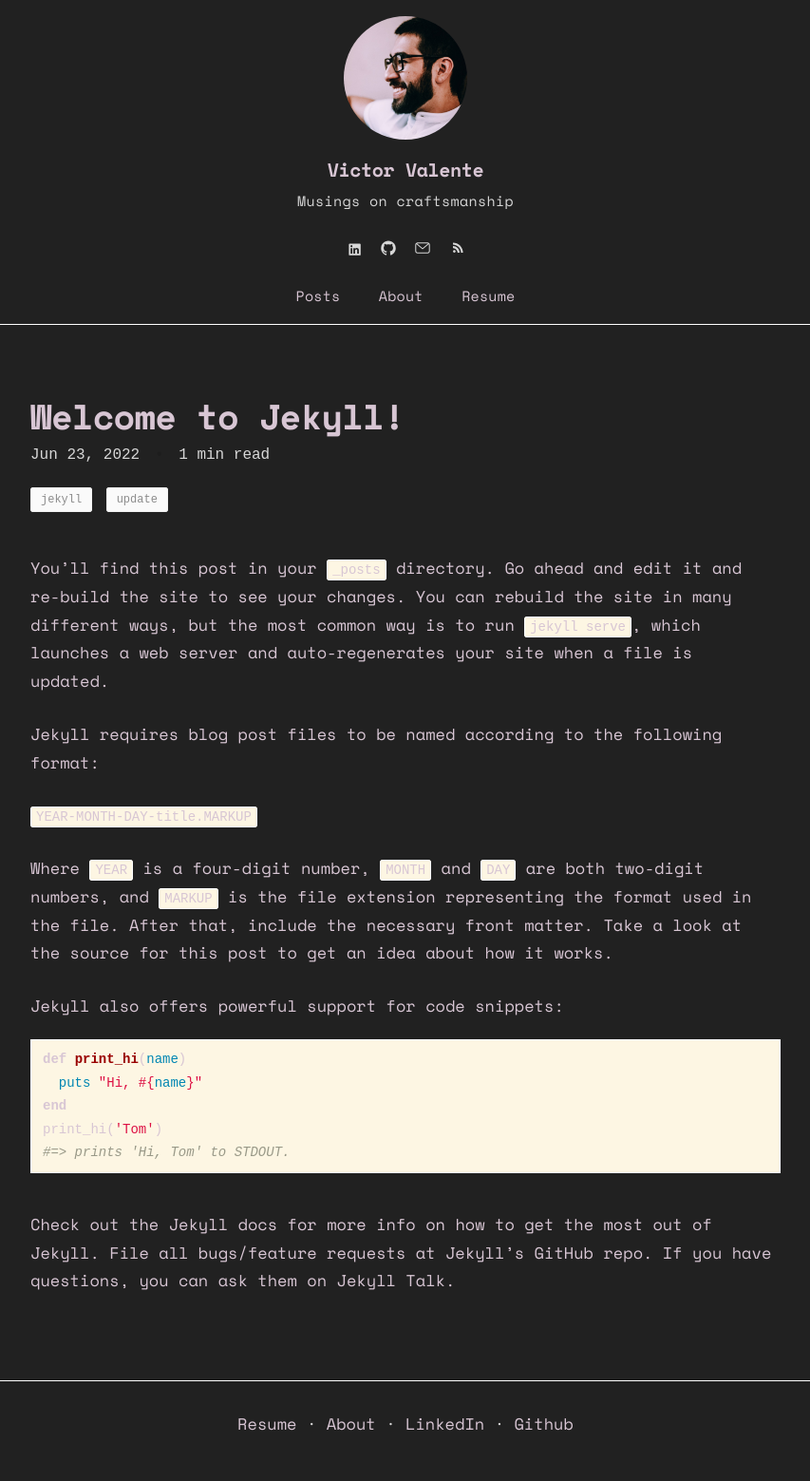
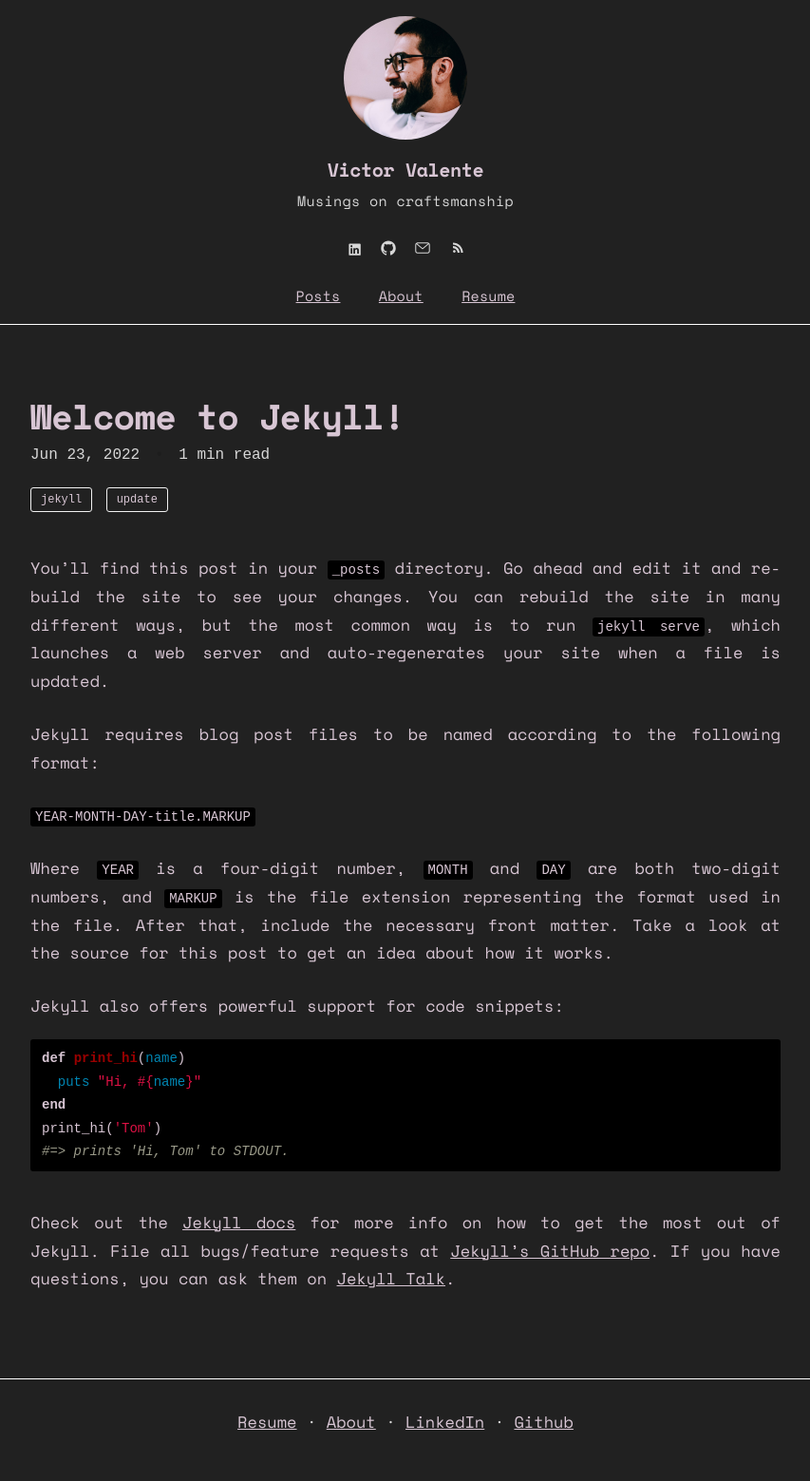
Before and after one commit to victorvalentee/victorvalentee.github.io, a Jekyll site: the page built from _posts/2022-06-23-welcome-to-jekyll.markdown, in a window 1280 px wide. Shown: the whole page at 95% size, without its empty margins (213-1066 px from the left). Built offline with Jekyll 4.4.1, drawn with Linux system fonts in a browser that asks for light colours.

Commit message:
style changes: header links, hidden links, and all kinds of links.
Signed-off-by: victorvalentee <victorvalentee@gmail.com>

```diff
--- a/_includes/header.html
+++ b/_includes/header.html
@@ -6,12 +6,17 @@
               <img title="Victor Valente"
                    alt="Victor Valente"
                    src="/images/profile_pic.jpeg"
-                   class="photo" />
+                   class="photo"
+              />
           </a>
     </div>
 
-    <h3>Victor Valente</h3>
-    <p class="site-description">{{site.description}}</p>
+    <a class=hidden-link href="{{ site.url }}">
+      <div>
+        <h3>Victor Valente</h3>
+        <p class="site-description">{{site.description}}</p>
+      </div>
+    </a>
 
     <ul class="social-media-list">
       <li>
--- a/_includes/icon-linkedin.html
+++ b/_includes/icon-linkedin.html
@@ -1 +1 @@
-<a href="https://linkedin.com/in/{{ include.username }}" target="_blank" title="GitHub"><span class="icon icon--linkedin">{% include icon-linkedin.svg %}</span></a>
+<a href="https://linkedin.com/in/{{ include.username }}" target="_blank" title="LinkedIn"><span class="icon icon--linkedin">{% include icon-linkedin.svg %}</span></a>
--- a/_sass/_base.scss
+++ b/_sass/_base.scss
@@ -14,6 +14,7 @@
  * Basic styling
  */
 body {
+    text-align:justify;
     font: $base-font-weight #{$base-font-size}/#{$base-line-height} $base-font-family;
     color: $text-color;
     line-height: $base-line-height;
@@ -97,19 +98,13 @@
  */
 a {
     color: $text-color;
-    text-decoration: none;
 
     &:visited {
         color: darken($text-color, 15%);
     }
 
     &:hover {
-        color: $text-color;
-        text-shadow:
-            -3px 0px 3px yellow,
-            3px 0px 3px yellow,
-            6px 0px 6px yellow,
-            -6px 0px 6px yellow;
+        color: #f60;
     }
 }
 
@@ -155,9 +150,8 @@
 pre,
 code {
     font-size: $base-font-size - 3;
-    border: 1.3px solid $grey-color-light;
     border-radius: 3px;
-    background-color: #fdf6e3;
+    background-color: black;
     font-family: 'Andale Mono', monospace;
 }
 
--- a/_sass/_layout.scss
+++ b/_sass/_layout.scss
@@ -32,7 +32,6 @@
     }
 
     .page-link {
-        color: $text-color;
         line-height: $base-line-height;
         font-size: $base-font-size - 2;
         letter-spacing: .013em;
@@ -49,6 +48,10 @@
            }
         }
     }
+
+    .page-link:visited {
+        color: $text-color;
+    }
 }
 
 .post .tags code + code {
@@ -60,11 +63,10 @@
    font-family: 'Andale Mono', monospace;
    font-weight: 400;
    font-style: normal;
-   color: rgba(0, 0, 0, 0.44);
    font-size: $base-font-size - 5;
    letter-spacing: 0;
    text-decoration: none;
-   background: #fafafa;
+   background: #212121;
    border-radius: 3px;
    border: 1px solid #f0f0f0;
    text-transform: lowercase;
@@ -106,6 +108,19 @@
 
 .post-header + .post-content {
    margin-top: $spacing-unit * 1.5;
+}
+
+/**
+ * Links
+ */
+.hidden-link {
+    color: $text-color;
+    pointer-events: none;
+    text-decoration: none;
+}
+
+.hidden-link:visited {
+    color: $text-color;
 }
 
 
@@ -512,11 +527,15 @@
 }
 
 .icon--github:hover svg path {
-   fill: #800080;
+   fill: #f60;
 }
 
 .icon--mail:hover svg path {
-   fill: #d14836;
+   fill: #f60;
+}
+
+.icon--linkedin:hover svg path {
+   fill: #f60;
 }
 
 .icon--rss svg, .icon--mail svg {
--- a/_sass/_syntax-highlighting.scss
+++ b/_sass/_syntax-highlighting.scss
@@ -2,7 +2,6 @@
  * Syntax highlighting styles
  */
 .highlight {
-    background: #fff;
     @extend %vertical-rhythm;
 
     .highlighter-rouge & {
```
Also changed, not shown: roadmap.md (+1 -1 lines), _includes/icon-linkedin.svg.
